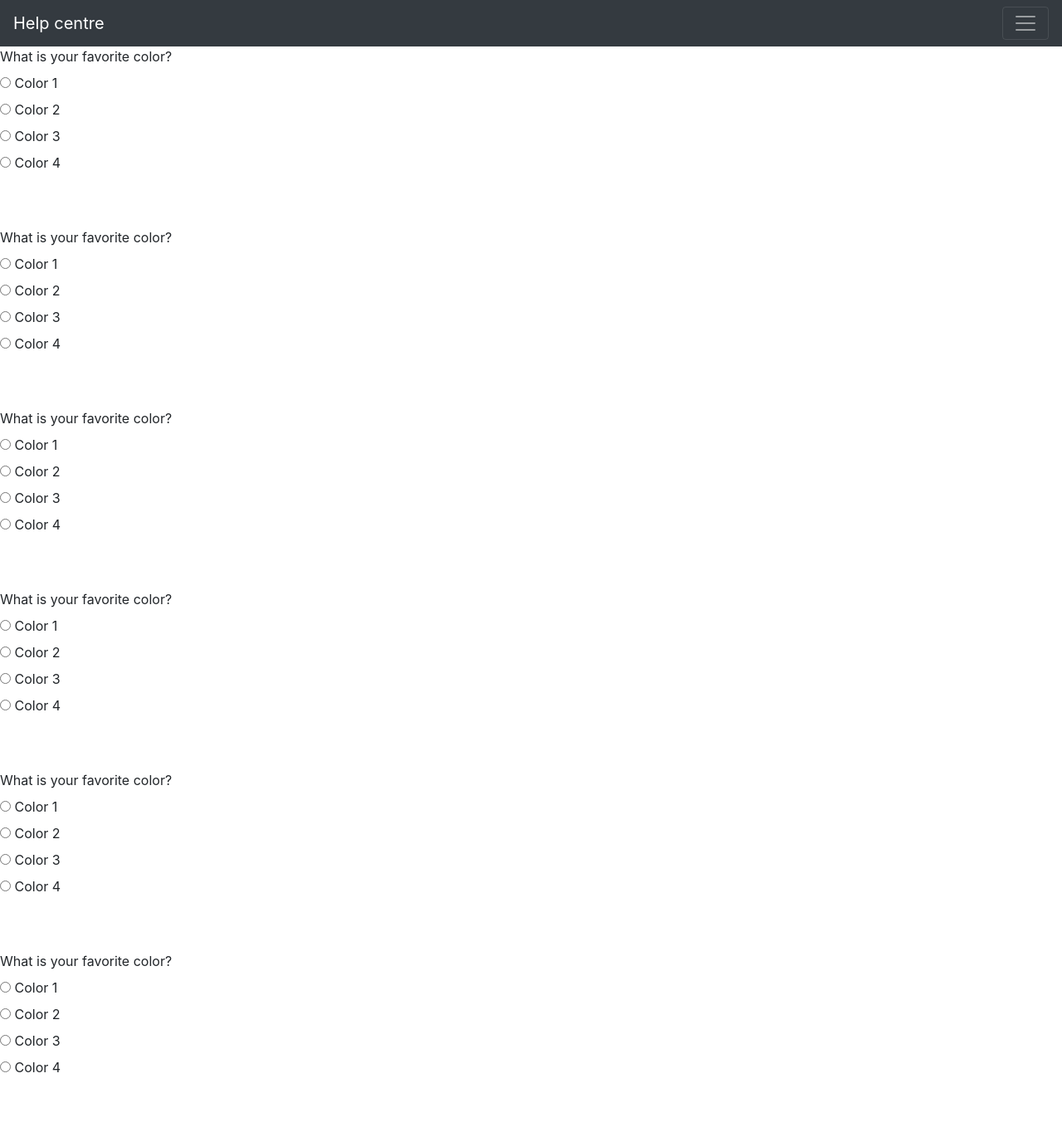
After one commit to Tanvi3103/MentalHealth_FinalProject, a Flask app: page /test in a window 1280 px wide. The commit adds this page. Shown: the whole page at 83% size. Run offline with Flask 3, Linux system fonts and the light colour scheme; some libraries are stand-ins or nearby versions.

Commit message:
Updated test.html

```diff
--- a/app.py
+++ b/app.py
@@ -8,8 +8,13 @@ app = Flask(__name__)
 # Set up app routes
 @app.route("/")
 def index():
-    #return render_template("index.html")
-    return "Hello flask"
+    return render_template("index.html")
+    #return "Hello flask"
+
+@app.route("/test")
+def test():
+    return render_template("test.html")
+    #return "Hello flask"
 
 # @app.route('/api/v1.0/data', methods=['GET'])
 # def get_data():
--- /dev/null
+++ b/templates/test.html
@@ -0,0 +1,257 @@
+<!doctype html>
+<html lang="en">
+  <head>
+    <!-- Required meta tags -->
+    <meta charset="utf-8">
+    <meta name="viewport" content="width=device-width, initial-scale=1, shrink-to-fit=no">
+
+    <!-- Bootstrap CSS -->
+    <link rel="stylesheet" href="https://cdn.jsdelivr.net/npm/bootstrap@4.0.0/dist/css/bootstrap.min.css" integrity="sha384-Gn5384xqQ1aoWXA+058RXPxPg6fy4IWvTNh0E263XmFcJlSAwiGgFAW/dAiS6JXm" crossorigin="anonymous">
+
+    <title>Mental Health Test</title>
+  </head>
+
+
+
+  <body>
+
+    <!-- navbar -->
+    <nav class="navbar navbar-dark bg-dark">
+        <a class="navbar-brand" href="#">Help centre</a>
+        <button class="navbar-toggler" type="button" data-toggle="collapse" data-target="#navbarText" aria-controls="navbarText" aria-expanded="false" aria-label="Toggle navigation">
+          <span class="navbar-toggler-icon"></span>
+        </button>
+        <div class="collapse navbar-collapse" id="navbarText">
+          <ul class="navbar-nav mr-auto">
+            <li class="nav-item active">
+              <a class="nav-link" href="#">Home<span class="sr-only">(current)</span></a>
+            </li>
+            <li class="nav-item">
+              <a class="nav-link" href="#">Take a test</a>
+            </li>
+            <li class="nav-item">
+              <a class="nav-link" href="#">Explore</a>
+            </li>
+          </ul>
+          <span class="navbar-text">
+            Navbar text with an inline element
+          </span>
+        </div>
+      </nav>
+    <!-- /// -->
+
+    <!-- Questions -->
+    <!-- 1 -->
+    <div class="panel panel-understanding-check">
+        <form class="multipleChoice">
+            <div class="form-group">
+                <label for="radio">What is your favorite color?</label>
+                <div class="radio">
+                    <label>
+                        <input type="radio" data-question-number="87518975480" name="question-87518975480" id="bsr-radios-97468235240" data-alert-type="alert-danger" data-comment="<strong>Incorrect</strong><br>Lorem ipsum dolor sit amet, consectetur adipisicing elit." value="radio97468235240">
+                        Color 1
+                    </label>
+                </div>
+                <div class="radio">
+                    <label>
+                        <input type="radio" data-question-number="87518975480" name="question-87518975480" id="bsr-radios-97468235241" data-alert-type="alert-danger" data-comment="<strong>Incorrect</strong><br>Lorem ipsum dolor sit amet, consectetur adipisicing elit." value="radio97468235241">
+                        Color 2
+                    </label>
+                </div>
+                <div class="radio">
+                    <label>
+                        <input type="radio" data-question-number="87518975480" name="question-87518975480" id="bsr-radios-97468235242" data-alert-type="alert-danger" data-comment="<strong>Incorrect</strong><br>Lorem ipsum dolor sit amet, consectetur adipisicing elit." value="radio97468235242">
+                        Color 3
+                    </label>
+                </div>
+                <div class="radio">
+                    <label>
+                        <input type="radio" data-question-number="87518975480" name="question-87518975480" id="bsr-radios-97468235243" data-alert-type="alert-success" data-comment="<strong>Correct</strong><br>Lorem ipsum dolor sit amet, consectetur adipisicing elit." value="radio97468235243">
+                        Color 4
+                    </label>
+                </div>
+            </div>
+        </form>
+        <div class="multiple-choice-alert alert hidden" id="87518975480" role="alert"></div>
+    </div>
+    <!-- 2 -->
+    <div class="panel panel-understanding-check">
+        <form class="multipleChoice">
+            <div class="form-group">
+                <label for="radio">What is your favorite color?</label>
+                <div class="radio">
+                    <label>
+                        <input type="radio" data-question-number="87518975480" name="question-87518975480" id="bsr-radios-97468235240" data-alert-type="alert-danger" data-comment="<strong>Incorrect</strong><br>Lorem ipsum dolor sit amet, consectetur adipisicing elit." value="radio97468235240">
+                        Color 1
+                    </label>
+                </div>
+                <div class="radio">
+                    <label>
+                        <input type="radio" data-question-number="87518975480" name="question-87518975480" id="bsr-radios-97468235241" data-alert-type="alert-danger" data-comment="<strong>Incorrect</strong><br>Lorem ipsum dolor sit amet, consectetur adipisicing elit." value="radio97468235241">
+                        Color 2
+                    </label>
+                </div>
+                <div class="radio">
+                    <label>
+                        <input type="radio" data-question-number="87518975480" name="question-87518975480" id="bsr-radios-97468235242" data-alert-type="alert-danger" data-comment="<strong>Incorrect</strong><br>Lorem ipsum dolor sit amet, consectetur adipisicing elit." value="radio97468235242">
+                        Color 3
+                    </label>
+                </div>
+                <div class="radio">
+                    <label>
+                        <input type="radio" data-question-number="87518975480" name="question-87518975480" id="bsr-radios-97468235243" data-alert-type="alert-success" data-comment="<strong>Correct</strong><br>Lorem ipsum dolor sit amet, consectetur adipisicing elit." value="radio97468235243">
+                        Color 4
+                    </label>
+                </div>
+            </div>
+        </form>
+        <div class="multiple-choice-alert alert hidden" id="87518975480" role="alert"></div>
+    </div>
+    <!-- /// -->
+
+    <!-- 3 -->
+    <div class="panel panel-understanding-check">
+        <form class="multipleChoice">
+            <div class="form-group">
+                <label for="radio">What is your favorite color?</label>
+                <div class="radio">
+                    <label>
+                        <input type="radio" data-question-number="87518975480" name="question-87518975480" id="bsr-radios-97468235240" data-alert-type="alert-danger" data-comment="<strong>Incorrect</strong><br>Lorem ipsum dolor sit amet, consectetur adipisicing elit." value="radio97468235240">
+                        Color 1
+                    </label>
+                </div>
+                <div class="radio">
+                    <label>
+                        <input type="radio" data-question-number="87518975480" name="question-87518975480" id="bsr-radios-97468235241" data-alert-type="alert-danger" data-comment="<strong>Incorrect</strong><br>Lorem ipsum dolor sit amet, consectetur adipisicing elit." value="radio97468235241">
+                        Color 2
+                    </label>
+                </div>
+                <div class="radio">
+                    <label>
+                        <input type="radio" data-question-number="87518975480" name="question-87518975480" id="bsr-radios-97468235242" data-alert-type="alert-danger" data-comment="<strong>Incorrect</strong><br>Lorem ipsum dolor sit amet, consectetur adipisicing elit." value="radio97468235242">
+                        Color 3
+                    </label>
+                </div>
+                <div class="radio">
+                    <label>
+                        <input type="radio" data-question-number="87518975480" name="question-87518975480" id="bsr-radios-97468235243" data-alert-type="alert-success" data-comment="<strong>Correct</strong><br>Lorem ipsum dolor sit amet, consectetur adipisicing elit." value="radio97468235243">
+                        Color 4
+                    </label>
+                </div>
+            </div>
+        </form>
+        <div class="multiple-choice-alert alert hidden" id="87518975480" role="alert"></div>
+    </div>
+
+    <!-- 4 -->
+    <div class="panel panel-understanding-check">
+        <form class="multipleChoice">
+            <div class="form-group">
+                <label for="radio">What is your favorite color?</label>
+                <div class="radio">
+                    <label>
+                        <input type="radio" data-question-number="87518975480" name="question-87518975480" id="bsr-radios-97468235240" data-alert-type="alert-danger" data-comment="<strong>Incorrect</strong><br>Lorem ipsum dolor sit amet, consectetur adipisicing elit." value="radio97468235240">
+                        Color 1
+                    </label>
+                </div>
+                <div class="radio">
+                    <label>
+                        <input type="radio" data-question-number="87518975480" name="question-87518975480" id="bsr-radios-97468235241" data-alert-type="alert-danger" data-comment="<strong>Incorrect</strong><br>Lorem ipsum dolor sit amet, consectetur adipisicing elit." value="radio97468235241">
+                        Color 2
+                    </label>
+                </div>
+                <div class="radio">
+                    <label>
+                        <input type="radio" data-question-number="87518975480" name="question-87518975480" id="bsr-radios-97468235242" data-alert-type="alert-danger" data-comment="<strong>Incorrect</strong><br>Lorem ipsum dolor sit amet, consectetur adipisicing elit." value="radio97468235242">
+                        Color 3
+                    </label>
+                </div>
+                <div class="radio">
+                    <label>
+                        <input type="radio" data-question-number="87518975480" name="question-87518975480" id="bsr-radios-97468235243" data-alert-type="alert-success" data-comment="<strong>Correct</strong><br>Lorem ipsum dolor sit amet, consectetur adipisicing elit." value="radio97468235243">
+                        Color 4
+                    </label>
+                </div>
+            </div>
+        </form>
+        <div class="multiple-choice-alert alert hidden" id="87518975480" role="alert"></div>
+    </div>
+
+    <!-- 5 -->
+    <div class="panel panel-understanding-check">
+        <form class="multipleChoice">
+            <div class="form-group">
+                <label for="radio">What is your favorite color?</label>
+                <div class="radio">
+                    <label>
+                        <input type="radio" data-question-number="87518975480" name="question-87518975480" id="bsr-radios-97468235240" data-alert-type="alert-danger" data-comment="<strong>Incorrect</strong><br>Lorem ipsum dolor sit amet, consectetur adipisicing elit." value="radio97468235240">
+                        Color 1
+                    </label>
+                </div>
+                <div class="radio">
+                    <label>
+                        <input type="radio" data-question-number="87518975480" name="question-87518975480" id="bsr-radios-97468235241" data-alert-type="alert-danger" data-comment="<strong>Incorrect</strong><br>Lorem ipsum dolor sit amet, consectetur adipisicing elit." value="radio97468235241">
+                        Color 2
+                    </label>
+                </div>
+                <div class="radio">
+                    <label>
+                        <input type="radio" data-question-number="87518975480" name="question-87518975480" id="bsr-radios-97468235242" data-alert-type="alert-danger" data-comment="<strong>Incorrect</strong><br>Lorem ipsum dolor sit amet, consectetur adipisicing elit." value="radio97468235242">
+                        Color 3
+                    </label>
+                </div>
+                <div class="radio">
+                    <label>
+                        <input type="radio" data-question-number="87518975480" name="question-87518975480" id="bsr-radios-97468235243" data-alert-type="alert-success" data-comment="<strong>Correct</strong><br>Lorem ipsum dolor sit amet, consectetur adipisicing elit." value="radio97468235243">
+                        Color 4
+                    </label>
+                </div>
+            </div>
+        </form>
+        <div class="multiple-choice-alert alert hidden" id="87518975480" role="alert"></div>
+    </div>
+
+    <!-- 6 -->
+    <div class="panel panel-understanding-check">
+        <form class="multipleChoice">
+            <div class="form-group">
+                <label for="radio">What is your favorite color?</label>
+                <div class="radio">
+                    <label>
+                        <input type="radio" data-question-number="87518975480" name="question-87518975480" id="bsr-radios-97468235240" data-alert-type="alert-danger" data-comment="<strong>Incorrect</strong><br>Lorem ipsum dolor sit amet, consectetur adipisicing elit." value="radio97468235240">
+                        Color 1
+                    </label>
+                </div>
+                <div class="radio">
+                    <label>
+                        <input type="radio" data-question-number="87518975480" name="question-87518975480" id="bsr-radios-97468235241" data-alert-type="alert-danger" data-comment="<strong>Incorrect</strong><br>Lorem ipsum dolor sit amet, consectetur adipisicing elit." value="radio97468235241">
+                        Color 2
+                    </label>
+                </div>
+                <div class="radio">
+                    <label>
+                        <input type="radio" data-question-number="87518975480" name="question-87518975480" id="bsr-radios-97468235242" data-alert-type="alert-danger" data-comment="<strong>Incorrect</strong><br>Lorem ipsum dolor sit amet, consectetur adipisicing elit." value="radio97468235242">
+                        Color 3
+                    </label>
+                </div>
+                <div class="radio">
+                    <label>
+                        <input type="radio" data-question-number="87518975480" name="question-87518975480" id="bsr-radios-97468235243" data-alert-type="alert-success" data-comment="<strong>Correct</strong><br>Lorem ipsum dolor sit amet, consectetur adipisicing elit." value="radio97468235243">
+                        Color 4
+                    </label>
+                </div>
+            </div>
+        </form>
+        <div class="multiple-choice-alert alert hidden" id="87518975480" role="alert"></div>
+    </div>
+
+
+
+
+    <!-- Optional JavaScript -->
+    <!-- jQuery first, then Popper.js, then Bootstrap JS -->
+    <script src="https://code.jquery.com/jquery-3.2.1.slim.min.js" integrity="sha384-KJ3o2DKtIkvYIK3UENzmM7KCkRr/rE9/Qpg6aAZGJwFDMVNA/GpGFF93hXpG5KkN" crossorigin="anonymous"></script>
+    <script src="https://cdn.jsdelivr.net/npm/popper.js@1.12.9/dist/umd/popper.min.js" integrity="sha384-ApNbgh9B+Y1QKtv3Rn7W3mgPxhU9K/ScQsAP7hUibX39j7fakFPskvXusvfa0b4Q" crossorigin="anonymous"></script>
+    <script src="https://cdn.jsdelivr.net/npm/bootstrap@4.0.0/dist/js/bootstrap.min.js" integrity="sha384-JZR6Spejh4U02d8jOt6vLEHfe/JQGiRRSQQxSfFWpi1MquVdAyjUar5+76PVCmYl" crossorigin="anonymous"></script>
+  </body>
+</html>
```
Also changed, not shown: templates/index.html (+28 -1 lines), 2 other files.
